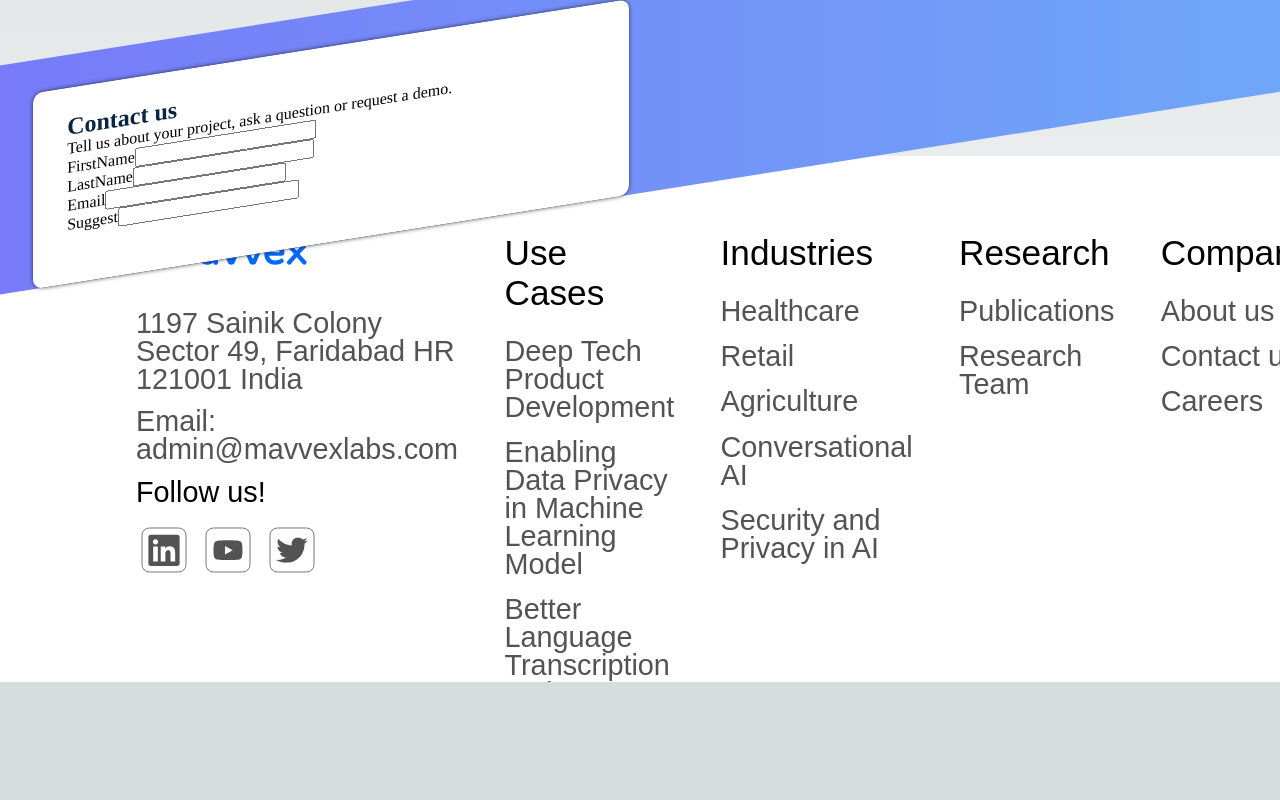
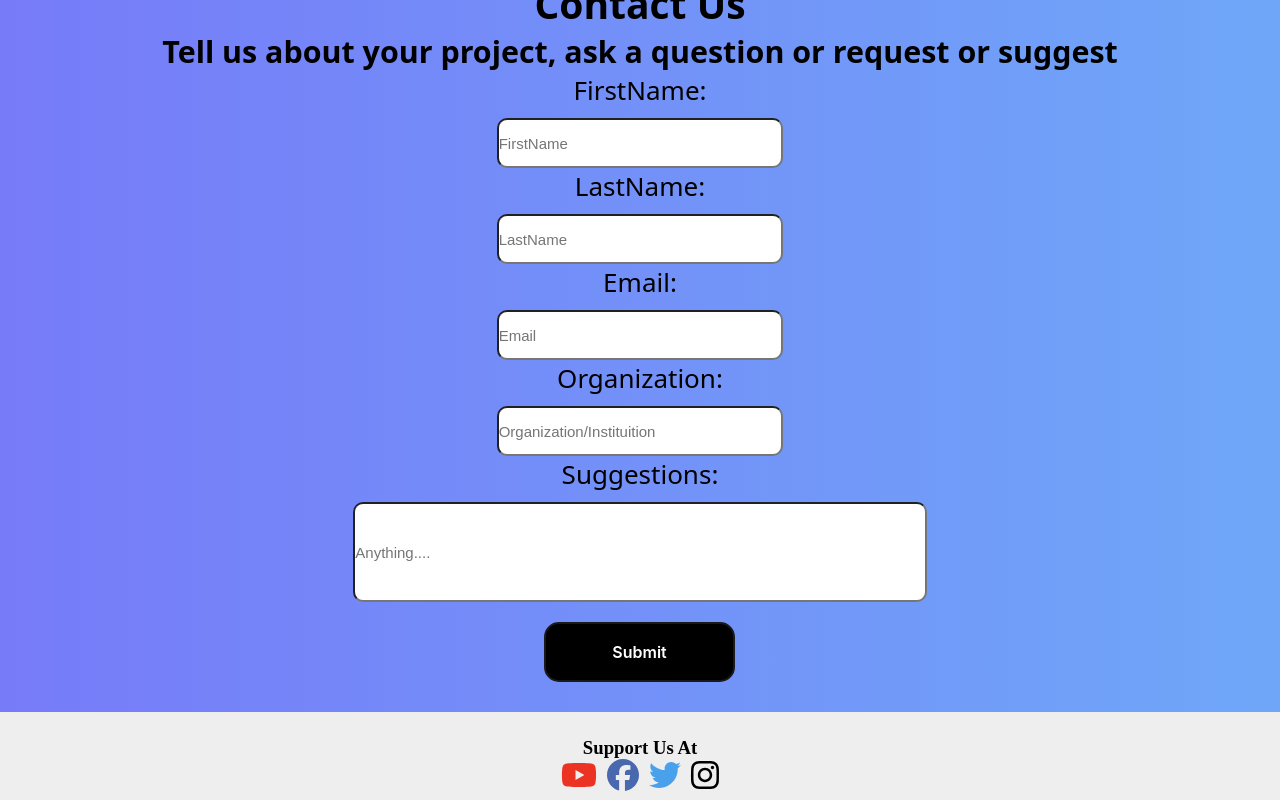
Before and after one commit to Harsh3305/Mavvex, a Next.js app: page /company/AboutUs in a window 1280 px wide. Shown: the part 360-1160 px from the top of the page. Before the commit the page ends 1042 px from the top, so only its background shows below. Built offline with nearby package versions, Linux system fonts and the light colour scheme; a web font is replaced by a local one.

Commit message:
about us page complete

```diff
--- a/package.json
+++ b/package.json
@@ -9,6 +9,9 @@
     "lint": "next lint"
   },
   "dependencies": {
+    "@fortawesome/fontawesome-svg-core": "^6.3.0",
+    "@fortawesome/free-brands-svg-icons": "^6.3.0",
+    "@fortawesome/react-fontawesome": "^0.2.0",
     "@next/font": "13.1.6",
     "eslint": "8.33.0",
     "eslint-config-next": "13.1.6",
--- a/src/components/Aboutbody.js
+++ b/src/components/Aboutbody.js
@@ -1,49 +1,138 @@
 import styles from "@/css/aboutpage.module.css";
-import { useState } from 'react';
-import ReactDOM from 'react-dom/client';
-export default function Aboutbody() {
-    return (<div className={styles.contact}>
-        <div className={styles.detailbox}>
-        <h2 className={styles.heading}
-        >Contact us</h2>
-        <div className={styles.subheading}>
-            Tell us about your project, ask a question or request a demo.
-        </div>
-        <div className={styles.form}>
-            <form>
-                <label>
-                    FirstName
-                    <input type="text" />
-                </label>
-                <div>
-                <label>
-                    LastName
-                    <input type="text" />
-                </label>
-                </div>
-                <div>
-                <label>
-                    Email
-                    <input type="text" />
-                </label>
-                </div>
-                <div>
-                <label>
-                    Suggest
-                    <input type="text" />
-                </label>
-                </div>
-            </form>
+import { FontAwesomeIcon } from "@fortawesome/react-fontawesome";
+import {
+    faYoutube,
+    faFacebook,
+    faTwitter,
+    faInstagram,
+
+  } from "@fortawesome/free-brands-svg-icons";
+import React, {useState} from 'react';
+import ReactDOM from 'react-dom';
+function Aboutbody() {
+    const [fname , setfname] = useState('');
+    const [lname , setlname] = useState('');
+    const [email , setEmail] = useState('');
+    const [org , setorg] = useState('');
+    const [sug , setsug] = useState('');
+
+    // function to update state of name with
+    // value enter by user in form
+    const handlefnameChange =(e)=>{
+      setfname(e.target.value);
+    }
+    const handlelnameChange =(e)=>{
+        setlname(e.target.value);
+      }
+    // function to update state of age with value
+    // enter by user in form
+    // const handleAgeChange =(e)=>{
+    //   setAge(e.target.value);
+    // }
+    // function to update state of email with value
+    // enter by user in form
+    const handleorgChange =(e)=>{
+      setorg(e.target.value);
+    }
+      // function to update state of password with
+      // value enter by user in form
+    const handlesugChange =(e)=>{
+      setsug(e.target.value);
+    }
+      // function to update state of confirm password
+      // with value enter by user in form
+    // const handleConfPasswordChange =(e)=>{
+    //   setConfPassword(e.target.value);
+    // }
+    // below function will be called when user
+    // click on submit button .
+    // const handleSubmit=(e)=>{
+    //   if(password!=confPassword)
+    //   {
+    //     // if 'password' and 'confirm password'
+    //     // does not match.
+    //     alert("password Not Match");
+    //   }
+    //   else{
+    //     // display alert box with user
+    //     // 'name' and 'email' details .
+    //     alert('A form was submitted with Name :"' + name +
+    //     '" ,Age :"'+age +'" and Email :"' + email + '"');
+    //   }
+    //   e.preventDefault();
 
 
+    return (<div className={styles.contact}>
 
-        </div>
+<div className={styles.App}>
 
-        </div>
+    <header className={styles.Appheader}>
+    <form className={styles.form} onSubmit={(e) => {handleSubmit(e)}}>
+     {/*when user submit the form , handleSubmit()
+        function will be called .*/}
+    <h2> Contact Us </h2>
+    <h3> Tell us about your project, ask a question or request or suggest </h3>
+        <label >
+          FirstName:
+        </label><br/>
+        <input className={styles.orgn} id="fname" type="text" placeholder="FirstName"  value={fname} required onChange={(e)=> {handlefnameChange(e)}} /><br/>
+          { /*when user write in name input box , handleChange()
+              function will be called. */}
+        <label >
+          LastName:
+        </label><br/>
+        <input className={styles.orgn} type="text" placeholder="LastName" value={lname} required onChange={(e)=> {handlelnameChange(e)}} /><br/>
+          { /*when user write in name input box , handleChange()
+              function will be called. */}
+
+        <label>
+          Email:
+        </label><br/>
+        <input className={styles.orgn} type="text" placeholder="Email" value={email} required onChange={(e)=> {handleEmailChange(e)}} /><br/>
+          {/* when user write in email input box , handleEmailChange()
+              function will be called.*/}
+        <label>
+          Organization:
+        </label><br/>
+        <input className={styles.orgn} type="text" placeholder="Organization/Instituition" value={org} required onChange={(e)=> {handleorgChange(e)}} /><br/>
+              {/* when user write in password input box ,
+                  handlePasswordChange() function will be called.*/}
+        <label>
+          Suggestions:
+        </label><br/>
+        <input className={styles.sugg} type="text" placeholder="Anything...." value={sug} required onChange={(e)=> {handlesugChange(e)}} /><br/>
+                {/* when user write in confirm password  input box ,
+                    handleConfPasswordChange() function will be called.*/}
+        <input className={styles.button} type="submit" value="Submit"/>
+      </form>
+    </header>
+
+    </div>
+
+    <div class={styles.socialcontainer}>
+      <h3>Support Us At</h3>
+      <a href="https://www.youtube.com"
+        className={styles.youtube}>
+        <FontAwesomeIcon icon={faYoutube} size="2x" />
+      </a>
+      <a href="https://www.facebook.com"
+        className={styles.facebook}>
+        <FontAwesomeIcon icon={faFacebook} size="2x" />
+      </a>
+      <a href="https://www.twitter.com" className={styles.twitter}>
+        <FontAwesomeIcon icon={faTwitter} size="2x" />
+      </a>
+      <a href="https://www.instagram.com"
+        className={styles.instagram}>
+        <FontAwesomeIcon icon={faInstagram} size="2x" />
+      </a>
+    </div>
+
        </div>
     )
 
 
-    const root = ReactDOM.createRoot(document.getElementById('root'));
-    root.render(<Aboutbody />);
+
 }
+
+export default Aboutbody;
--- a/src/components/Abouttitle.js
+++ b/src/components/Abouttitle.js
@@ -29,9 +29,9 @@ export default function Abouttitle() {
 
 
        </div>
-       <div className={styles.contact}>
+       {/* <div className={styles.contact}>
 
-       </div>
+       </div> */}
 
     </div>
 }
--- a/src/css/aboutpage.module.css
+++ b/src/css/aboutpage.module.css
@@ -36,24 +36,140 @@
     font-family: system-ui, -apple-system, BlinkMacSystemFont, 'Segoe UI', Roboto, Oxygen, Ubuntu, Cantarell, 'Open Sans', 'Helvetica Neue', sans-serif;
     color: #666d77;
     font-weight: 500;
+    margin-bottom: 40px;
 }
 
 .contact {
-    display: block;
+    /* display: block;
     margin-top: auto;
     grid-auto-columns: 1fr;
     -ms-grid-columns: 1fr 1fr;
     grid-template-columns: 1fr 1fr;
     -ms-grid-rows: auto;
-    grid-template-rows: auto;
-    background-color: transparent;
-    background-image: -webkit-gradient(linear,left top,right top,from(#777bf8),to(#6fa7f8));
+    grid-template-rows: auto; */
+    background-color: white;
+    /* background-image: -webkit-gradient(linear,left top,right top,from(#777bf8),to(#6fa7f8)); */
     background-image: linear-gradient(90deg,#777bf8,#6fa7f8);
-    -webkit-transform: translate(0,25%) skew(0deg,-9deg);
-    -ms-transform: translate(0,25%) skew(0deg,-9deg);
-    transform: translate(0,25%) skew(0deg,-9deg);
+    /* -webkit-transform: translate(0,25%) skew(0deg,-5deg);
+    -ms-transform: translate(0,25%) skew(0deg,-5deg);
+    transform: translate(0,25%) skew(0deg,-5deg); */
     box-sizing: border-box;
+    position: relative;
+     z-index: 1;
+     background-color: #fff;
+    min-width: 100%;
+    height: 800px;
+    /* margin-top: 40px; */
+    /* padding: 40px; */
+    align-content: center;
+    align-items: center;
+    text-align: center;
+    box-shadow: 0 0 20px rgba(500, 500, 500, 0.9);
+    /* border-radius: 20px; */
+
 }
+
+.App {
+    text-align: center;
+ }
+ .form {
+
+   padding: 30px;
+ }
+
+ .Appheader {
+   /* background-color: white; */
+   min-height: 100px;
+   font-family: system-ui, -apple-system, BlinkMacSystemFont, 'Segoe UI', Roboto, Oxygen, Ubuntu, Cantarell, 'Open Sans', 'Helvetica Neue', sans-serif;
+   display: flex;
+   flex-direction: column;
+   align-items: center;
+   justify-content: center;
+   font-size: calc(10px + 2vmin);
+   color: black;
+ }
+ .sugg{
+    border-radius: 10px;
+    margin-top: 10px;
+    width: 60%;
+    height: 100px;
+    font-size: 15px;
+ }
+ .orgn{
+    border-radius: 10px;
+    margin-top: 10px;
+    width: 30%;
+    height: 50px;
+    font-size: 15px;
+
+ }
+ #fname::placeholder{
+    color: red;
+ }
+ .button{
+
+      appearance: none;
+      background-color: #000000;
+      border: 2px solid #1A1A1A;
+      border-radius: 15px;
+      box-sizing: border-box;
+      color: #FFFFFF;
+      cursor: pointer;
+      display: inline-block;
+      font-family: Roobert,-apple-system,BlinkMacSystemFont,"Segoe UI",Helvetica,Arial,sans-serif,"Apple Color Emoji","Segoe UI Emoji","Segoe UI Symbol";
+      font-size: 16px;
+      font-weight: 600;
+      line-height: normal;
+      margin: 0;
+      min-height: 60px;
+      min-width: 0;
+      outline: none;
+      padding: 16px 24px;
+      text-align: center;
+      text-decoration: none;
+      transition: all 300ms cubic-bezier(.23, 1, 0.32, 1);
+      user-select: none;
+      -webkit-user-select: none;
+      touch-action: manipulation;
+      margin-top: 20px;
+      width: 20%;
+      will-change: transform;
+
+
+
+
+ }
+
+ .socialcontainer {
+    background: #eee;
+    padding: 25px 50px;
+  }
+
+.youtube {
+    margin-left: 5px;
+    margin-right: 5px;
+    color: #eb3223;
+  }
+
+.facebook {
+    margin-left: 5px;
+    margin-right: 5px;
+    color: #4968ad;
+  }
+
+.twitter {
+    margin-left: 5px;
+    margin-right: 5px;
+    color: #49a1eb;
+  }
+
+.instagram {
+    margin-left: 5px;
+    margin-right: 5px;
+    color: black;
+  }
+
+
 /* .metaData {
     text-align: center;
     font-size: 40px;
@@ -61,19 +177,21 @@
     font-family: 'Dongle', sans-serif;
 } */
 
-.contact {
-    display: -ms-grid;
-    display: grid;
-    grid-auto-columns: 1fr;
-    grid-column-gap: 16px;
-    grid-row-gap: 16px;
-    -ms-grid-columns: 1.1fr 1fr;
-    grid-template-columns: 1.1fr 1fr;
-    -ms-grid-rows: auto;
-    grid-template-rows: auto;
-}
+/* .contact {
+    position: relative;
+    z-index: 1;
+    background-color: #fff;
+    min-width: 100%;
+    height: 720px;
+    margin: 0 auto;
+    padding: 40px;
+    text-align: center;
+    box-shadow: 0 0 20px rgba(500, 500, 500, 0.9);
+    border-radius: 20px;
+    border: 1px dotted wheat;
+} */
 
-.detailbox {
+/* .detailbox {
     margin: 5% 5% auto;
     padding: 0 5% 5%;
     border: 1px solid transparent;
@@ -82,11 +200,11 @@
     box-shadow: 0 0 5px -1px #000;
     display: block;
 
-}
+} */
 
-.form{
+/* .form{
     margin: 0 0 15px;
-}
+} */
 
 .heading{
     margin-top: 5%;
--- a/src/pages/company/AboutUs.js
+++ b/src/pages/company/AboutUs.js
@@ -1,11 +1,13 @@
 import Abouttitle from "@/components/Abouttitle"
 import Aboutbody from "@/components/Aboutbody"
+
 export default function AboutUs() {
     return (
         <div>
             <Abouttitle></Abouttitle>
             <Aboutbody></Aboutbody>
-            <div></div>
+
+
         </div>
     )
 }
```
Also changed, not shown: 1 other file (tests, documents, lock files or other folders).
